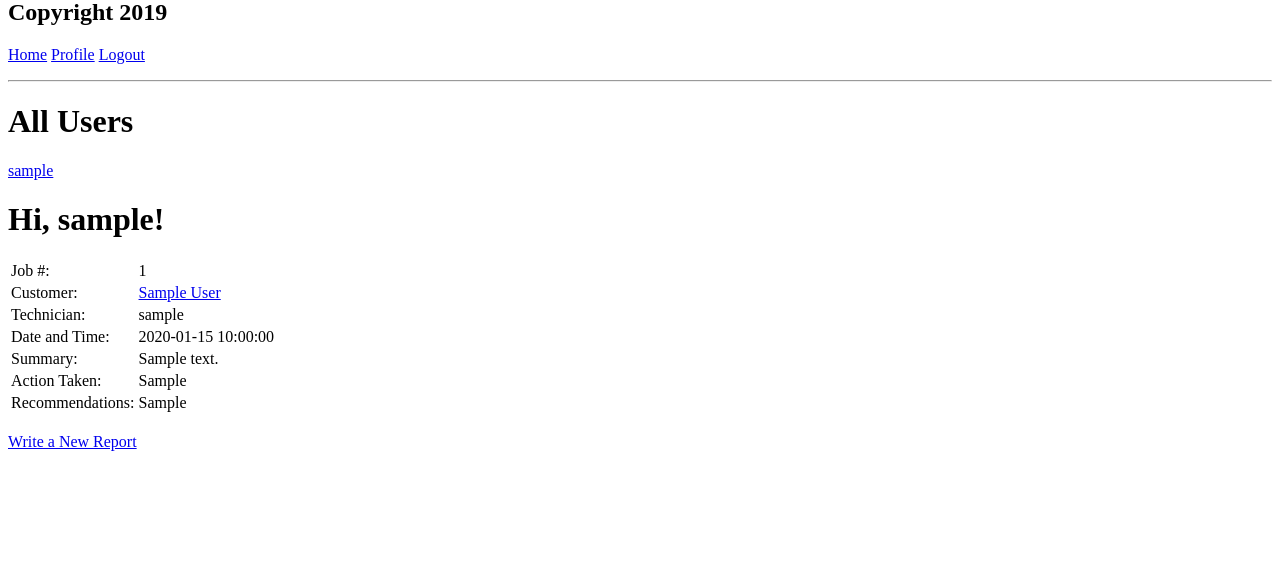
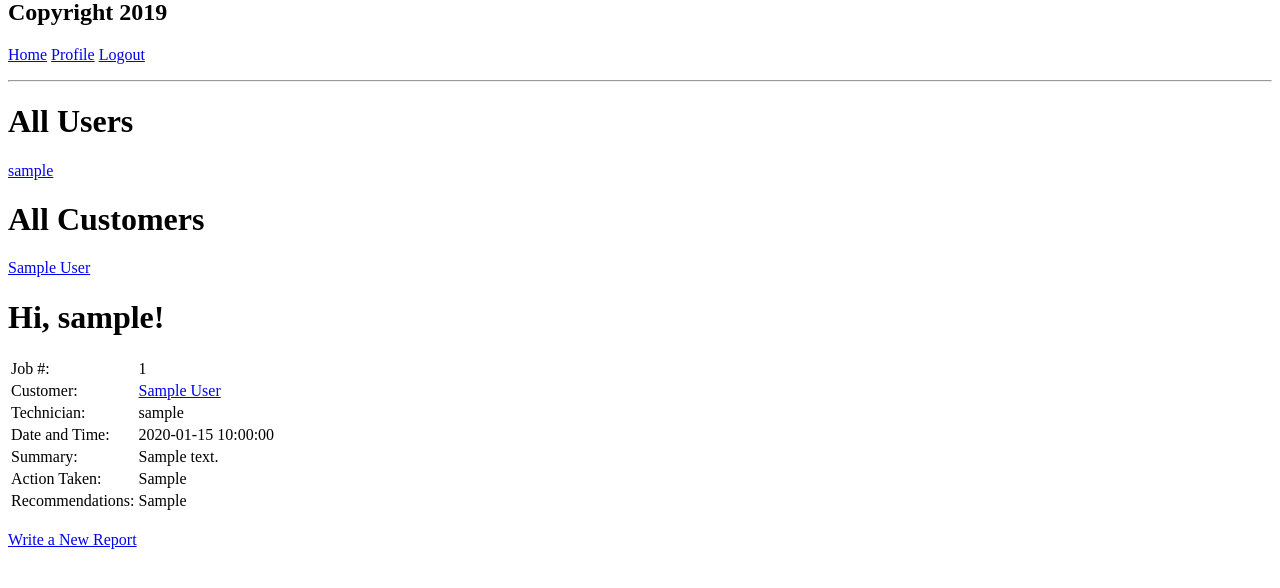
Before and after one commit to slotterback/burnerlog, a Flask app: page / in a window 1280 px wide. Shown: the part 128-716 px from the top of the page. Run offline with Flask 2, Linux system fonts and the light colour scheme; a user stored in the database is signed in; tables that the repository leaves empty hold one stand-in row (values such as "Sample post"); some libraries are stand-ins or nearby versions.

Commit message:
Add Customer get/set methods. Add Customer links to main page.

```diff
--- a/app/main/routes.py
+++ b/app/main/routes.py
@@ -12,7 +12,11 @@ from app.models import User, Customer, Report
 def index():
     reports = Report.query.filter_by(user_id=current_user.id)
     users = User.query.all()
-    return render_template('main/index.html', reports=reports, users= users)
+    customers = Customer.query.all()
+    return render_template('main/index.html',
+                           reports=reports,
+                           users=users,
+                           customers=customers)
 
 @bp.route('/user/<username>')
 @login_required
--- a/app/models.py
+++ b/app/models.py
@@ -59,6 +59,18 @@ class Customer(db.Model):
     customer_notes = db.Column( db.String(2048) )
     reports = db.relationship('Report', backref='customer', lazy='dynamic')
 
+    def getName(self):
+        return self.customer_name
+
+    def setName(self, name):
+        self.customer_name = name
+
+    def getNotes(self):
+        return self.customer_notes
+
+    def setNotes(self, notes):
+        self.customer_notes = notes
+
 
 class Report(db.Model):
     id = db.Column( db.Integer, primary_key=True )
--- a/app/templates/main/index.html
+++ b/app/templates/main/index.html
@@ -5,6 +5,11 @@
     {% for user in users %}
         <a href="{{ url_for('main.user', username=user.getName())}}">{{ user.getName()}}</a><br>
     {% endfor %}
+    <h1>All Customers</h1>
+    {% for customer in customers %}
+        <a href="{{ url_for('main.customer', customer_name=customer.getName())}}">
+        {{ customer.getName()}}</a><br>
+    {% endfor %}
     <h1>Hi, {{current_user.username}}!</h1>
     {% for report in reports %}
         {% include '_report.html' %}<br>
```
